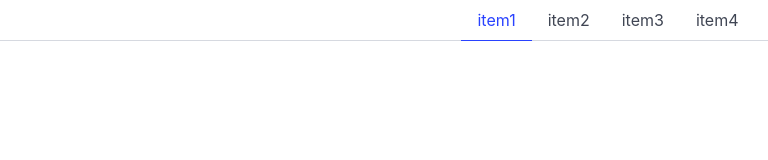
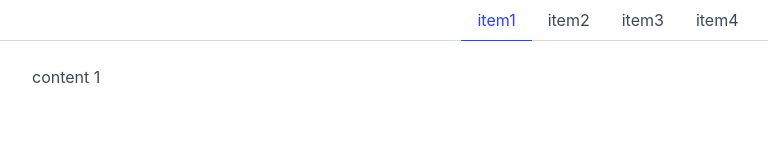
Before and after one commit to HannesTamm1/ta23alearnnode, a Vue app: page / in a window 1280 px wide. Shown: the top 160 px of the page, without its empty margins (32-800 px from the left). Built offline with nearby package versions, Linux system fonts and the light colour scheme.

Commit message:
Simple content switching

```diff
--- a/src/App.vue
+++ b/src/App.vue
@@ -1,10 +1,20 @@
 <script setup>
 import Tabs from './components/Tabs.vue';
+import { ref } from 'vue';
 let titles = ['item1', 'item2', 'item3', 'item4'];
+let contents = ['content 1', 'content 2', 'content 3', 'content 4'];
+let activeTab = ref(0);
+function change(key){
+    console.log(key);
+    activeTab.value = key;
+}
 </script>
 
 <template>
-    <Tabs :items="titles"></Tabs>
+    <Tabs :items="titles" @change = "change"></Tabs>
+    <div class="container">
+        <h1>{{ contents[activeTab] }}</h1>
+    </div>
 </template>
 
 <style></style>
--- a/src/components/Tabs.vue
+++ b/src/components/Tabs.vue
@@ -1,13 +1,22 @@
 <script setup>
 import { ref } from 'vue';
+defineProps(['items']);
+const emit = defineEmits(['close']);
+let active = ref(0);
 
-    defineProps(['items']);
-    let active = ref(0);
+function setActive(key){
+    active.value = key;
+    emit('change', key);
+}
+
+
 </script>
 <template>
     <div class="tabs is-centered">
         <ul>
-            <li v-for="(item, key) in items" :class="{'is-active': key == active}" @click="active=key"> <a>{{ item }}</a></li>
+            <li v-for="(item, key) in items" :class="{'is-active': key == active}" @click="setActive(key)">
+                 <a>{{ item }}</a>
+            </li>
         </ul>
     </div>
 </template>
```
Also changed, not shown: src/components/Modal.vue (line endings or trailing spaces).
